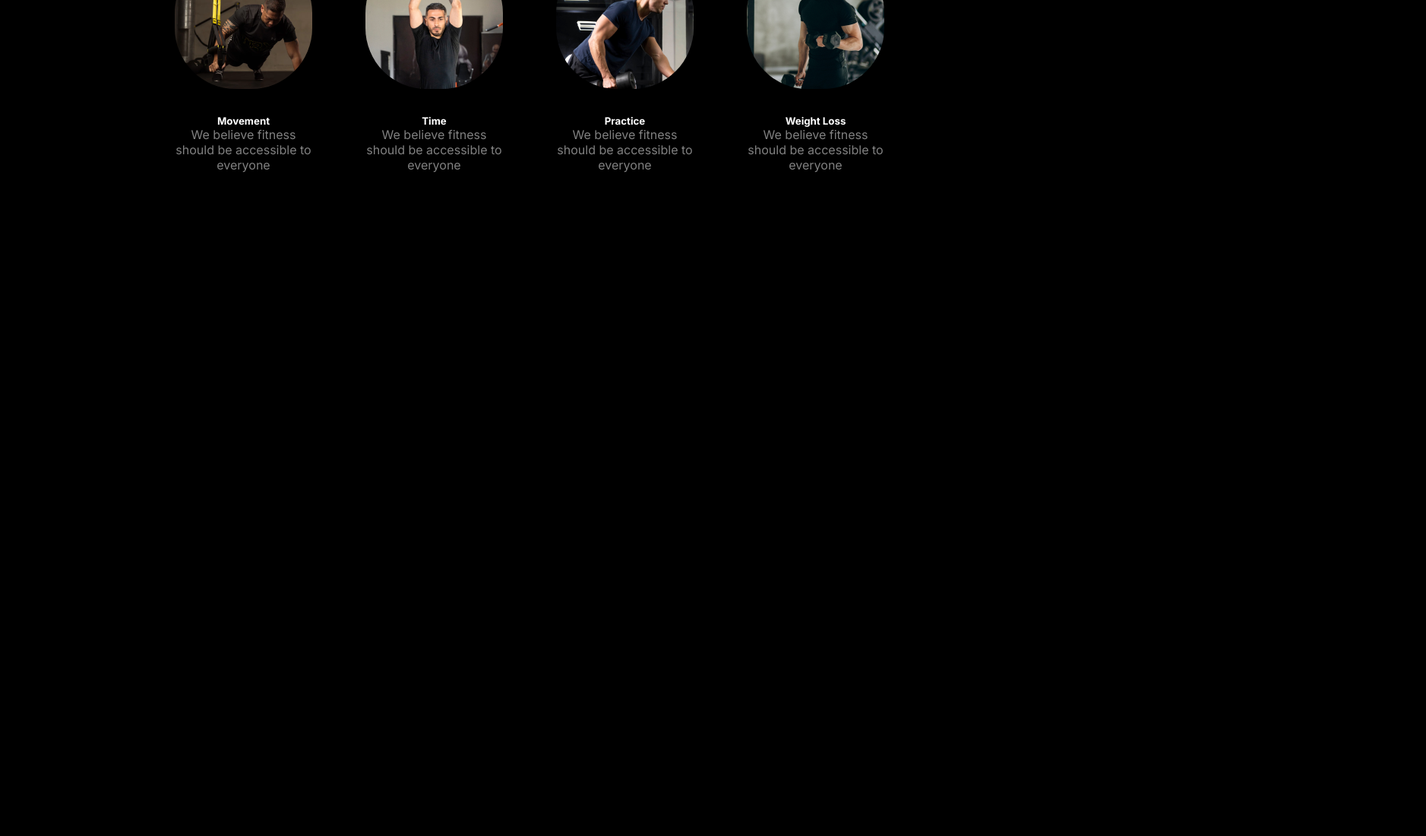
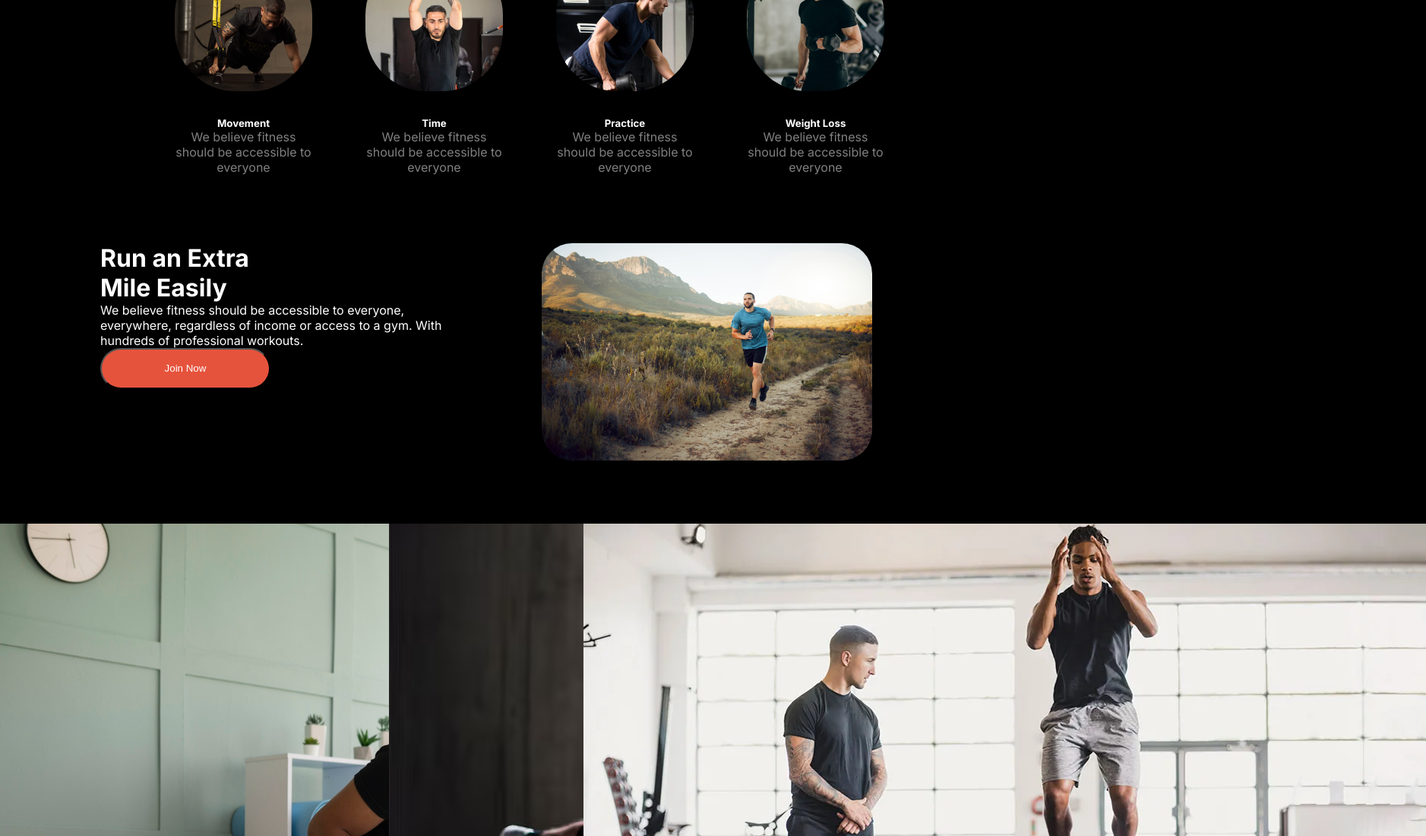
Before and after one commit to maimunarahma/Assignment-2, a plain HTML site: page code/index.html in a window 1280 px wide. Shown: the part 984-2084 px from the top of the page at 76% size, 1877 px wide, since content can reach past the window. Before the commit the page ends 1231 px from the top, so only its background shows below. Drawn offline with Linux system fonts and the light colour scheme.

Commit message:
secnd push

```diff
--- a/code/index.html
+++ b/code/index.html
@@ -65,5 +65,31 @@
         </div>
     </div>
     </section>
+    <div class="banner3">
+        <div class="b3-description">
+            <h1 class="">Run an Extra<br>Mile Easily</h1>
+            <p class="">We believe fitness should be accessible to everyone,<br>everywhere, regardless of income or access to a gym. With<br>hundreds of professional workouts.</p>
+          <button class="btn-prime">Join Now</button>
+        </div>
+        <div class="run">
+        <img src="./images/run.jpg" alt="" class="">
+    </div>
+</div>
+  <div class="banner4">
+    <h1>Trainings and Exercises</h1>
+    <p>We believe fitness should be accessible to everyone, everywhere, regardless of income or access to a gym.</p>
+    <div class="image-frame">
+       <div class="row1">
+        <img src="./images/exercise1.jpg" alt="">
+        <img src="./images/exercise2.png" alt="">
+        <img src="./images/exercise3.png" alt="">
+    </div>
+    <div class="row2">
+        <img src="./images/exercise4.png" alt="">
+        <img src="./images/exercise5.jpg" alt="">
+        <img src="./images/exercise6.jpg" alt="">
+    </div>
+    </div>
+  </div>
 </body>
 </html>
--- a/code/style/index.css
+++ b/code/style/index.css
@@ -81,6 +81,8 @@ background-blend-mode: overlay;
     background-color:rgb(230, 83, 60) ;
     color: white;
     padding: 1rem 2.8rem;
+    width: 224px;
+    height: 54px;
  }
  .btn-scnd{
     border-radius: 42px;
@@ -127,3 +129,41 @@ background-blend-mode: overlay;
    border-radius: 5rem;
    margin-bottom: 30px;
  }
+
+ /* banner3 */
+ .banner3{
+   max-width: 1060px;
+   display: flex;
+   justify-content: space-between;
+   margin: 0 auto;
+   margin: 0 7rem;
+   margin-top: 50px;
+   background-color: rgb(34, 34, 34);
+   background-blend-mode: overlay;
+   border-radius: 20px;
+ }
+ .b3-description{
+   width: 55%;
+   color: white;
+   text-align: left;
+
+   padding: 20px;
+ }
+ .run{
+   width: 45%;
+
+   padding: 20px;
+ }
+ .run img{
+   width: 100%;
+   border-radius: 40px;
+
+ }
+ .row1{
+   display: grid;
+   grid-template-columns: 20% 60% 20%;
+ }
+ .row1{
+   display: grid;
+   grid-template-columns: 40% 20% 40%;
+ }
--- a/code/style/responsiv.css
+++ b/code/style/responsiv.css
@@ -22,4 +22,7 @@
  .moves{
     flex-direction:column;
  }
+ .banner3{
+    flex-direction: column;
+ }
 }
```
